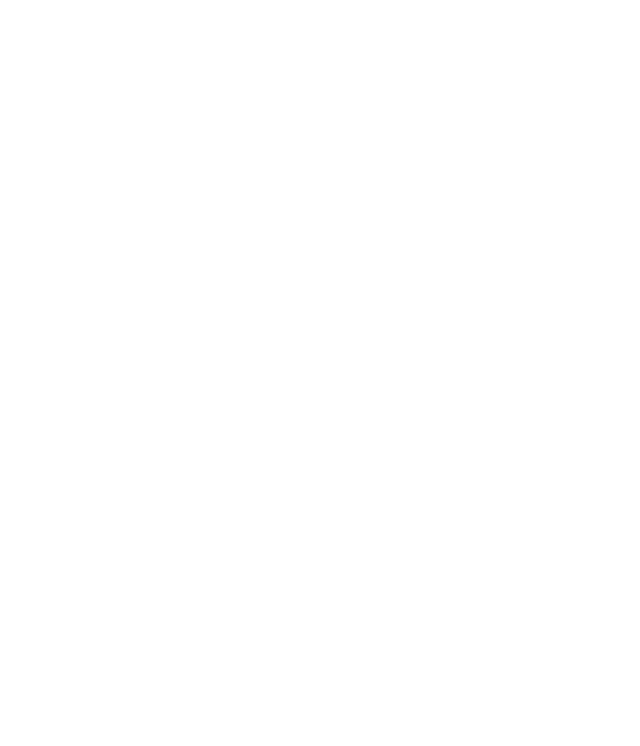
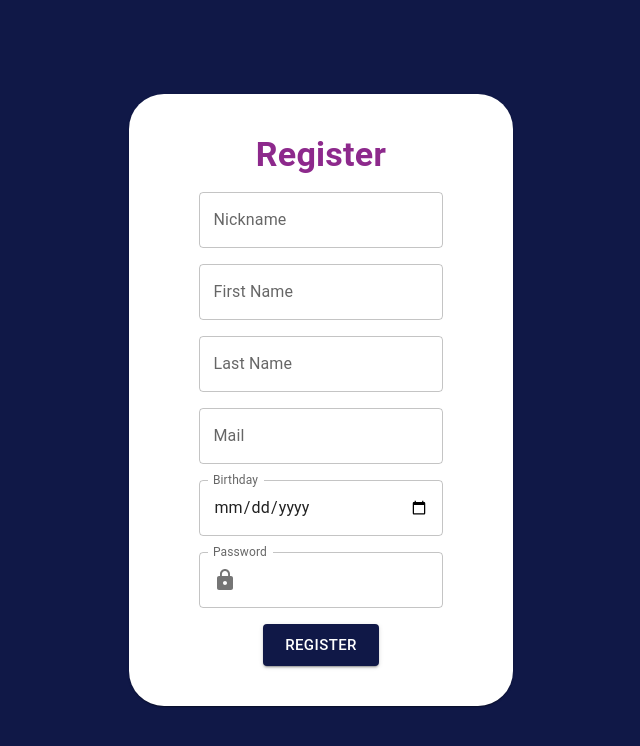
Before and after one commit to AdrianCAmes/Yatawaki_Web, a React (Create React App) app: page /register in a window 1280 px wide. Before the commit this address had no page. Shown: the top 746 px of the page, without its empty margins (319-959 px from the left). Built offline with nearby package versions, Linux system fonts and the light colour scheme.

Commit message:
HU-004 Implementacion de register con llamada al api

```diff
--- a/src/App.js
+++ b/src/App.js
@@ -5,6 +5,7 @@ import { CssBaseline } from '@mui/material';
 import { SnackBarContextProvider } from './context/snack-bar-context';
 import { BrowserRouter, Route, Routes } from 'react-router-dom';
 import Login from './pages/Login';
+import Register from './pages/Register';
 
 function App() {
   return (
@@ -14,6 +15,7 @@ function App() {
       <BrowserRouter>
         <Routes>
         <Route path="/" element={<Login/>} />
+        <Route path="/register" element={<Register/>} />
 
         </Routes>
       </BrowserRouter>
--- /dev/null
+++ b/src/pages/Register.js
@@ -0,0 +1,74 @@
+import { Button, Card, CircularProgress, Grid, InputAdornment, Paper, TextField, Typography } from "@mui/material";
+import { Lock } from "@mui/icons-material";
+import React from "react";
+import UserApi from "../apis/user-apis";
+import SnackBarContext from "../context/snack-bar-context";
+
+
+const Register = () => {
+    const [nickname, setNickname] = React.useState(null);
+    const [firstname, setFirstname] = React.useState(null);
+    const [lastname, setLastname] = React.useState(null);
+    const [mail, setMail] = React.useState(null);
+    const [birthDate, setBirthDate] = React.useState(null);
+    const [password, setPassword] = React.useState(null);
+
+    const [loading, setLoading] = React.useState(false);
+    const snackBarContext = React.useContext(SnackBarContext);
+
+    const register = async () => {
+        setLoading(true)
+        UserApi.register(nickname, password, firstname, lastname, mail, birthDate)
+            .then(response => {
+                console.log(response)
+            })
+            .catch(err => {
+                snackBarContext.onOpen({
+                    severity: "error",
+                    message: err
+                });
+                console.log(err);
+            })
+            .finally(() => setLoading(false))
+    }
+
+    return (
+        <React.Fragment>
+            <Paper square={true} sx={{ backgroundColor: 'primary.main', height: '100vh', display: 'flex', justifyContent: 'center', alignItems: 'center' }}>
+                <Card sx={{ width: ['90%', '60%', '40%', '30%'], padding: 5, borderRadius: 35 + 'px' }}>
+                    <Grid container direction='column' justifyContent='center' alignItems='center'>
+                        <Typography variant='h4' fontWeight='600' color='secondary.main' textAlign='center'>
+                            Register
+                        </Typography>
+
+                        <TextField label="Nickname" sx={{ width: '80%!important', mt: 2 }} onChange={(event) => setNickname(event.target.value)}></TextField>
+                        <TextField label="First Name" sx={{ width: '80%!important', mt: 2 }} onChange={(event) => setFirstname(event.target.value)}></TextField>
+                        <TextField label="Last Name" sx={{ width: '80%!important', mt: 2 }} onChange={(event) => setLastname(event.target.value)}></TextField>
+                        <TextField label="Mail" sx={{ width: '80%!important', mt: 2 }} onChange={(event) => setMail(event.target.value)}></TextField>
+                        <TextField label="Birthday" type="date" sx={{ width: '80%!important', mt: 2 }} InputLabelProps={{ shrink: true, }} onChange={(event) => setBirthDate(event.target.value)}/>
+                        <TextField sx={{ width: '80%', mt: 2 }}
+                            type="password"
+                            label="Password"
+                            onChange={(event) => setPassword(event.target.value)}
+                            InputProps={{
+                                startAdornment: (
+                                    <InputAdornment position="start">
+                                        <Lock />
+                                    </InputAdornment>
+                                ),
+                            }}
+
+                        />
+
+                        {loading && <CircularProgress />}
+                        <Button variant="contained" color="primary" sx={{ mt: 2, }} size="large" onClick={() => { register() }}>Register</Button>
+                    </Grid>
+                </Card>
+            </Paper>
+        </React.Fragment>
+    )
+
+
+}
+
+export default Register;
```
